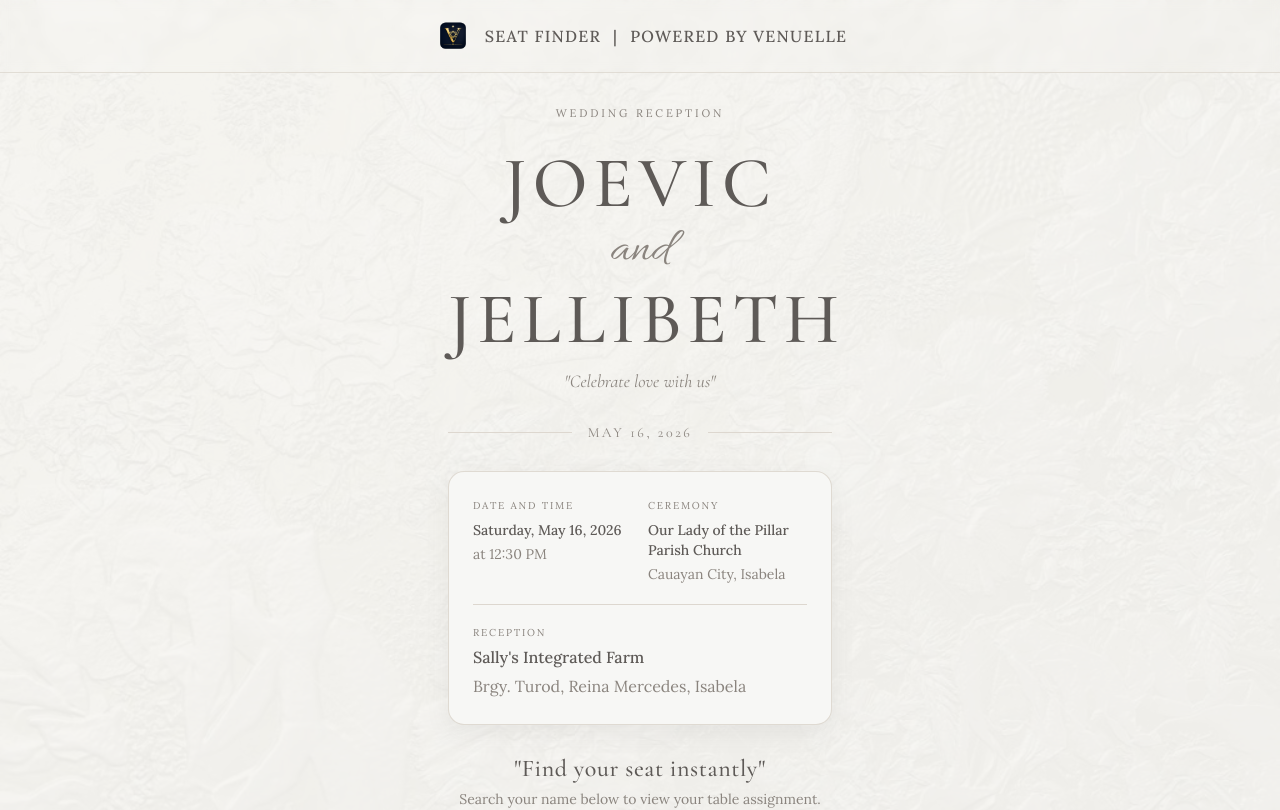
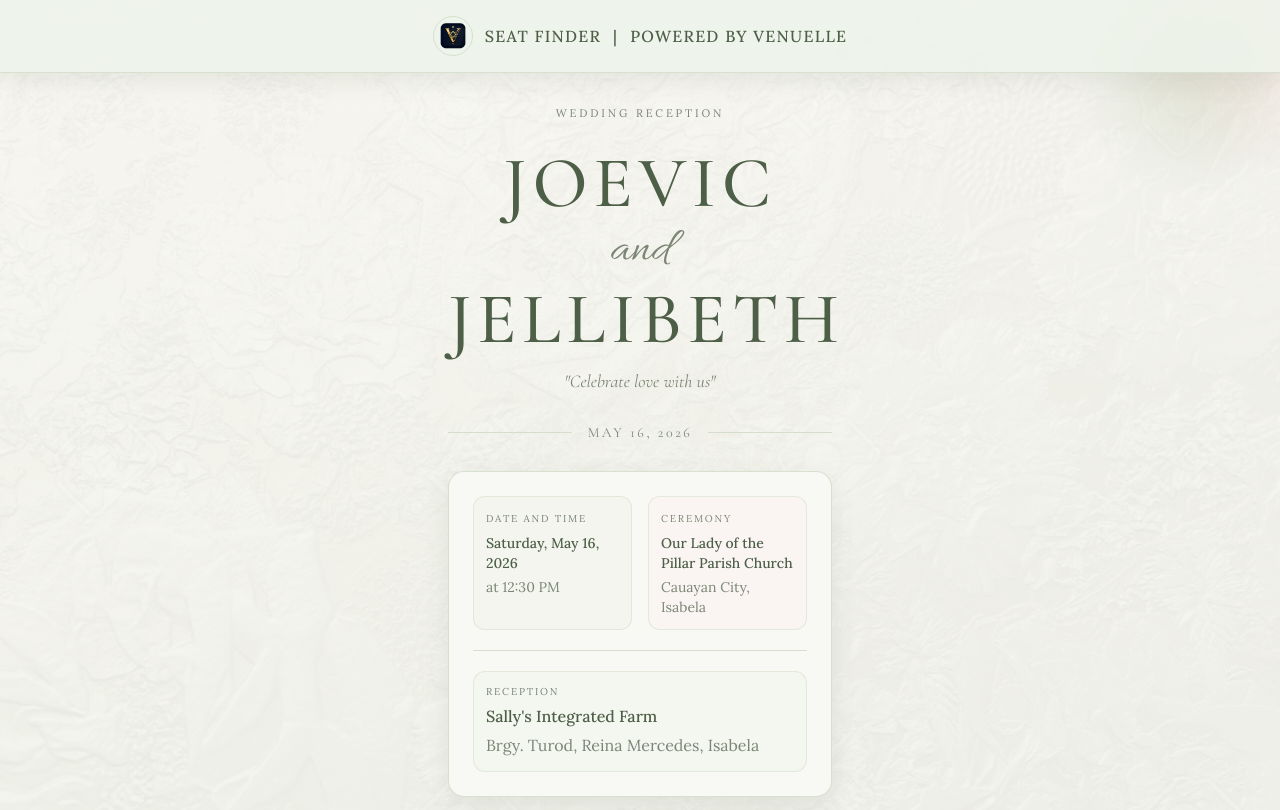
Before and after one commit to rovicdenielmejia/Joevic-Jellibeth, a React (Vite) app: page / in a window 1280 px wide. Shown: the top 810 px of the page. Built offline with nearby package versions, Linux system fonts and the light colour scheme.

Commit message:
Mew Colors

```diff
--- a/src/components/Footer.jsx
+++ b/src/components/Footer.jsx
@@ -1,6 +1,6 @@
 const Footer = () => {
   return (
-    <footer className="border-t border-border/80 mt-8">
+    <footer className="border-t border-border/80 mt-8 bg-mint-100/35">
       <div className="h-2 floral-strip"></div>
       <div className="max-w-md mx-auto px-4 py-6">
         <div className="text-center">
--- a/src/components/GuestResult.jsx
+++ b/src/components/GuestResult.jsx
@@ -36,7 +36,7 @@ const GuestResult = ({ guest }) => {
 
       <button
         onClick={handleViewTable}
-        className="w-full mt-4 py-3 px-4 bg-cream-100 border border-border hover:bg-cream-200 text-primary font-medium text-sm rounded-xl transition-colors flex items-center justify-center gap-2"
+        className="w-full mt-4 py-3 px-4 bg-mint-100/65 border border-border hover:bg-mint-200 text-primary font-medium text-sm rounded-xl transition-colors flex items-center justify-center gap-2"
       >
         <svg className="w-4 h-4" fill="none" stroke="currentColor" viewBox="0 0 24 24">
           <path strokeLinecap="round" strokeLinejoin="round" strokeWidth={1.5} d="M17.657 16.657L13.414 20.9a1.998 1.998 0 01-2.827 0l-4.244-4.243a8 8 0 1111.314 0z" />
--- a/src/components/Header.jsx
+++ b/src/components/Header.jsx
@@ -1,12 +1,12 @@
 const Header = () => {
   return (
-    <header className="sticky top-0 z-50 bg-cream-50/92 backdrop-blur-sm border-b border-border/80">
+    <header className="sticky top-0 z-50 bg-mint-100/90 backdrop-blur-sm border-b border-border/90 shadow-soft">
       <div className="max-w-md mx-auto px-4 py-4 text-center">
         <div className="flex items-center justify-center gap-3 text-sm md:text-base text-primary tracking-[0.08em] uppercase font-medium">
           <img
             src="/Logo.png"
             alt="Venuelle logo"
-            className="w-10 h-10 rounded-md object-cover"
+            className="w-10 h-10 rounded-full object-cover border border-border"
           />
           <span>Seat Finder</span>
           <span>|</span>
--- a/src/components/Hero.jsx
+++ b/src/components/Hero.jsx
@@ -29,12 +29,12 @@ const Hero = () => {
 
         <div className="bg-cream-50 rounded-2xl p-6 border border-border/90 space-y-5 shadow-soft text-left">
           <div className="grid grid-cols-1 sm:grid-cols-2 gap-4 text-sm">
-            <div className="space-y-1">
+            <div className="space-y-1 bg-mint-100/55 rounded-xl p-3 border border-border/60">
               <p className="text-secondary text-[10px] uppercase tracking-[0.18em]">Date and Time</p>
               <p className="text-primary font-medium">Saturday, May 16, 2026</p>
               <p className="text-secondary">at 12:30 PM</p>
             </div>
-            <div className="space-y-1">
+            <div className="space-y-1 bg-rose-50/70 rounded-xl p-3 border border-border/60">
               <p className="text-secondary text-[10px] uppercase tracking-[0.18em]">Ceremony</p>
               <p className="text-primary font-medium">Our Lady of the Pillar Parish Church</p>
               <p className="text-secondary">Cauayan City, Isabela</p>
@@ -43,7 +43,7 @@ const Hero = () => {
 
           <div className="h-px bg-border"></div>
 
-          <div className="space-y-1">
+          <div className="space-y-1 bg-mint-100/40 rounded-xl p-3 border border-border/60">
             <p className="text-secondary text-[10px] uppercase tracking-[0.18em]">Reception</p>
             <p className="text-primary font-medium">Sally&apos;s Integrated Farm</p>
             <p className="text-secondary">Brgy. Turod, Reina Mercedes, Isabela</p>
--- a/src/components/PrintQR.jsx
+++ b/src/components/PrintQR.jsx
@@ -29,7 +29,7 @@ const PrintQR = () => {
           Find your assigned table instantly
         </p>
 
-        <div className="bg-cream-50 p-6 rounded-2xl border border-border inline-block shadow-soft">
+        <div className="bg-mint-100/45 p-6 rounded-2xl border border-border inline-block shadow-soft">
           <QRCodeSVG
             value={baseUrl}
             size={280}
--- a/src/components/SearchBar.jsx
+++ b/src/components/SearchBar.jsx
@@ -22,12 +22,12 @@ const SearchBar = ({ value, onChange, onClear, autoFocus, onKeyDown }) => {
           onChange={(e) => onChange(e.target.value)}
           onKeyDown={onKeyDown}
           autoFocus={autoFocus}
-          className="w-full pl-12 pr-12 py-4 bg-cream-50 border border-border rounded-2xl text-primary placeholder-secondary/70 text-base shadow-soft focus:border-secondary/50 focus:ring-2 focus:ring-cream-100 transition-all"
+          className="w-full pl-12 pr-12 py-4 bg-mint-100/45 border border-border rounded-2xl text-primary placeholder-secondary/70 text-base shadow-soft focus:border-sage-400 focus:ring-2 focus:ring-mint-200 transition-all"
         />
         {value && (
           <button
             onClick={onClear}
-            className="absolute right-4 top-1/2 -translate-y-1/2 w-6 h-6 bg-cream-100 hover:bg-cream-200 rounded-full border border-border flex items-center justify-center transition-colors"
+            className="absolute right-4 top-1/2 -translate-y-1/2 w-6 h-6 bg-rose-50 hover:bg-rose-100 rounded-full border border-border flex items-center justify-center transition-colors"
           >
             <svg className="w-3 h-3 text-secondary" fill="none" stroke="currentColor" viewBox="0 0 24 24">
               <path strokeLinecap="round" strokeLinejoin="round" strokeWidth={2} d="M6 18L18 6M6 6l12 12" />
--- a/src/components/TableCard.jsx
+++ b/src/components/TableCard.jsx
@@ -1,12 +1,12 @@
 const TableCard = ({ table }) => {
   return (
     <div className="bg-cream-50 rounded-2xl overflow-hidden border border-border shadow-soft">
-      <div className="px-4 py-3 bg-cream-100 border-b border-border">
+      <div className="px-4 py-3 bg-mint-100/65 border-b border-border">
         <div className="flex items-center justify-between gap-2">
           <h4 className="font-serif text-base font-medium text-primary">
             {table.name}
           </h4>
-          <span className="text-xs font-medium text-secondary bg-cream-50 border border-border px-2 py-1 rounded-full">
+          <span className="text-xs font-medium text-secondary bg-rose-50 border border-border px-2 py-1 rounded-full">
             {table.guests.length}
           </span>
         </div>
--- a/src/index.css
+++ b/src/index.css
@@ -16,12 +16,12 @@ html {
 
 body {
   font-family: 'Lora', Georgia, serif;
-  background-color: #F7F7F5;
+  background-color: #F8F8F4;
   background-image: url('/premium-bg.png');
   background-size: cover;
   background-position: center;
   background-attachment: fixed;
-  color: #5E5A57;
+  color: #4D5F47;
   line-height: 1.6;
   -webkit-font-smoothing: antialiased;
   -moz-osx-font-smoothing: grayscale;
@@ -31,12 +31,35 @@ body {
   position: relative;
   isolation: isolate;
   overflow: hidden;
-  background: rgba(247, 247, 245, 0.83);
+  background: linear-gradient(180deg, rgba(248, 248, 244, 0.84) 0%, rgba(238, 243, 234, 0.8) 100%);
 }
 
 .invite-floral-canvas::before,
 .invite-floral-canvas::after {
-  display: none;
+  content: '';
+  position: absolute;
+  pointer-events: none;
+  z-index: -1;
+}
+
+.invite-floral-canvas::before {
+  top: 0;
+  right: 0;
+  width: 220px;
+  height: 220px;
+  background:
+    radial-gradient(circle at 82% 18%, rgba(231, 204, 196, 0.36), transparent 55%),
+    radial-gradient(circle at 58% 42%, rgba(182, 203, 169, 0.28), transparent 60%);
+}
+
+.invite-floral-canvas::after {
+  bottom: 0;
+  left: 0;
+  width: 240px;
+  height: 240px;
+  background:
+    radial-gradient(circle at 20% 80%, rgba(231, 204, 196, 0.28), transparent 58%),
+    radial-gradient(circle at 40% 62%, rgba(182, 203, 169, 0.26), transparent 62%);
 }
 
 .font-serif {
@@ -56,16 +79,16 @@ body {
 }
 
 ::-webkit-scrollbar-track {
-  background: #EFEDE8;
+  background: #E6EADF;
 }
 
 ::-webkit-scrollbar-thumb {
-  background: #CFC8BE;
+  background: #BFD0B3;
   border-radius: 3px;
 }
 
 ::-webkit-scrollbar-thumb:hover {
-  background: #B8B0A6;
+  background: #9FB58F;
 }
 
 .card-hover {
@@ -74,7 +97,7 @@ body {
 
 .card-hover:hover {
   transform: translateY(-2px);
-  box-shadow: 0 14px 30px rgba(94, 90, 87, 0.14);
+  box-shadow: 0 14px 30px rgba(77, 95, 71, 0.16);
 }
 
 input:focus {
@@ -83,8 +106,8 @@ input:focus {
 
 .floral-strip {
   background: linear-gradient(180deg,
-    rgba(221, 215, 207, 0.7) 0%,
-    rgba(232, 227, 219, 0.4) 45%,
+    rgba(191, 208, 179, 0.66) 0%,
+    rgba(240, 223, 218, 0.48) 45%,
     transparent 100%
   );
 }
```
Also changed, not shown: src/App.jsx (+5 -4 lines), src/components/TableDetail.jsx (+4 -4 lines), tailwind.config.js (+34 -34 lines), 5 other files (tests, documents, lock files or other folders).
